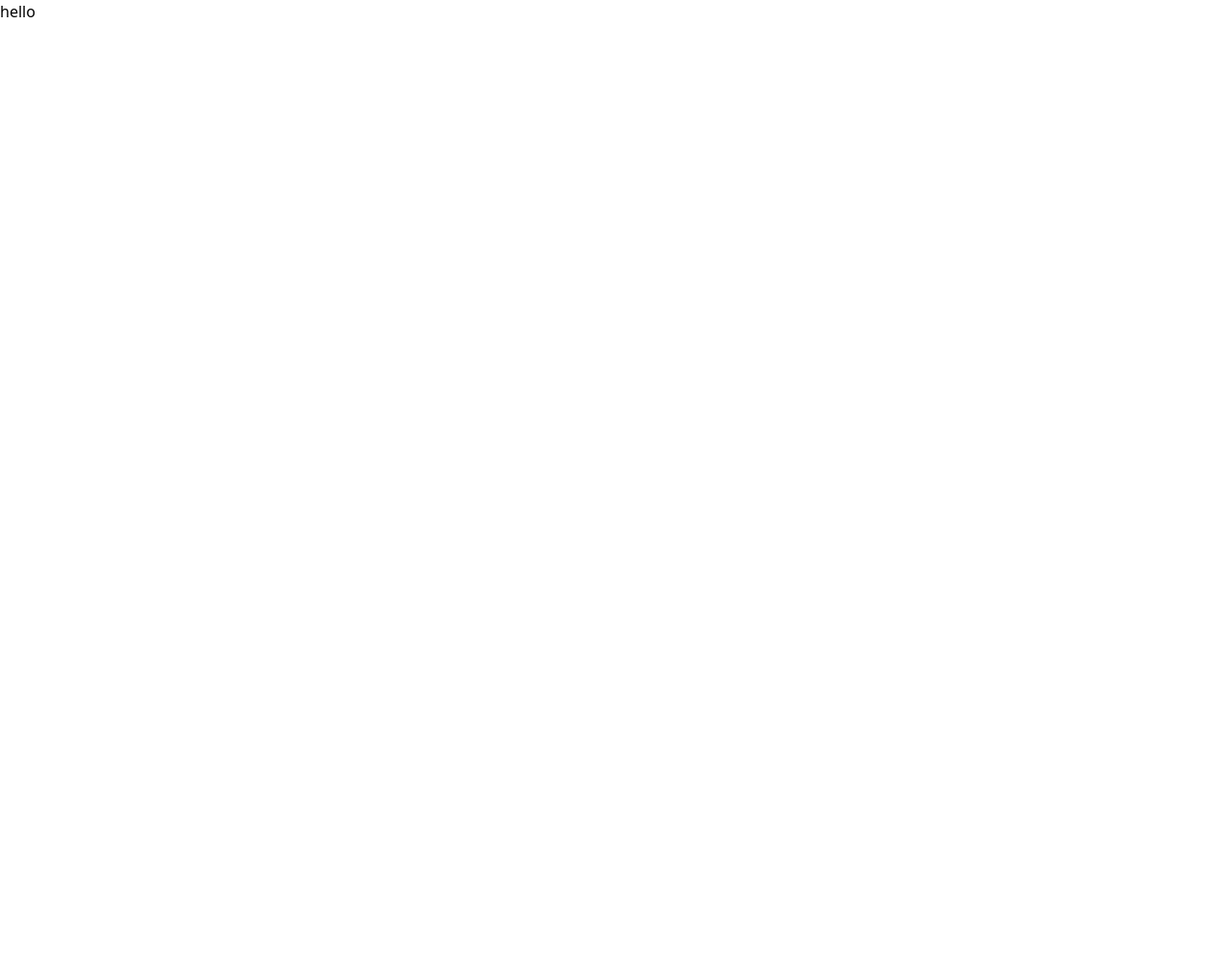
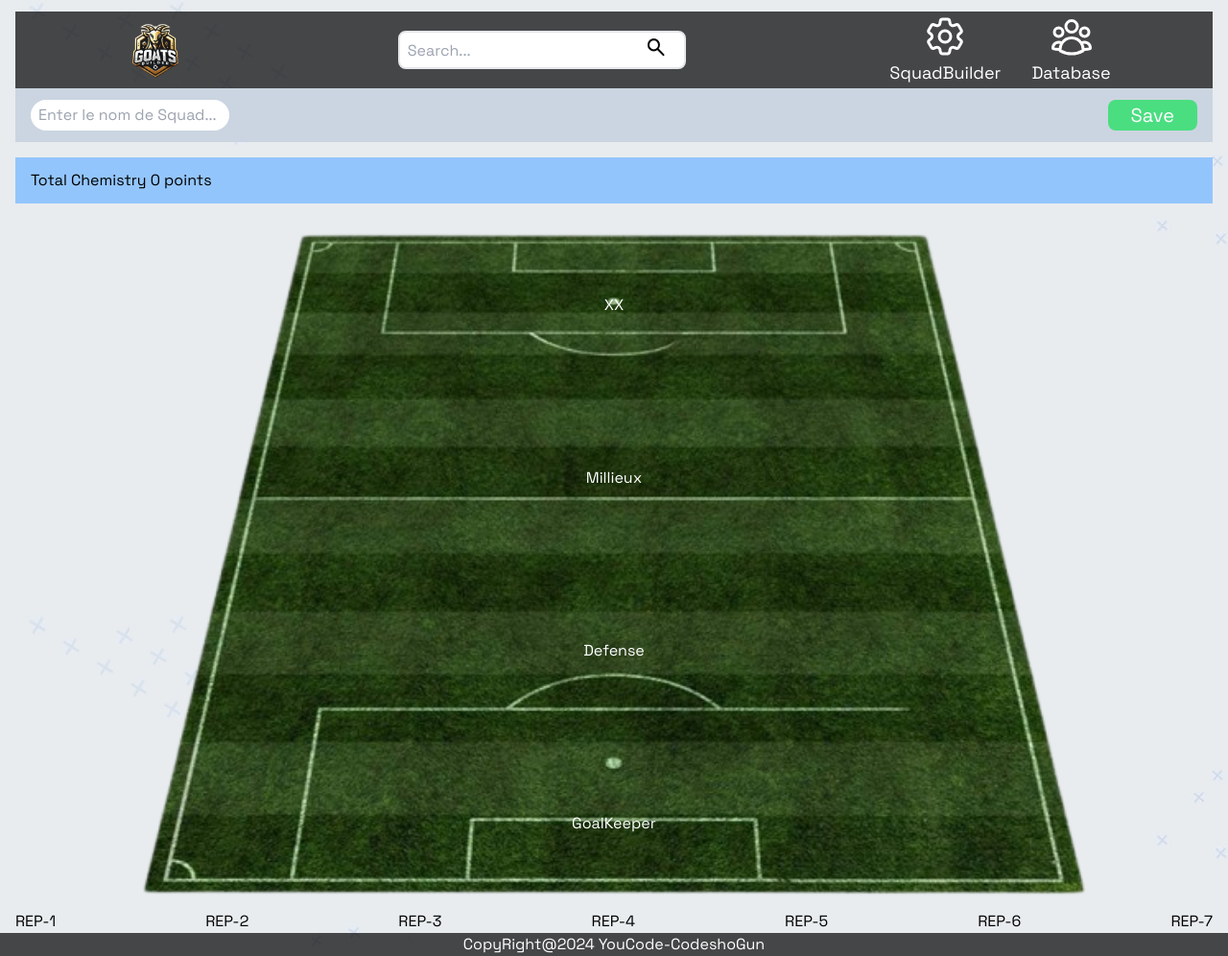
Before and after one commit to YounesBousfiha/Crois-e-I, a website: page index.html in a window 1280 px wide. Shown: the whole page at 96% size. Before the commit the page ends 800 px from the top, so only its background shows below. Drawn offline with nearby package versions, Linux system fonts and the light colour scheme; files that its build step writes are made by us from their sources.

Commit message:
Feat: (FCWA-4) integration d'un  version preliminaire de navbar et terrain et prepare l emplacement pour les replacant et le joueur de formation

```diff
--- a/index.html
+++ b/index.html
@@ -5,15 +5,81 @@
     <meta name="viewport" content="width=device-width, initial-scale=1.0">
     <title>FUT Builder</title>
     <link rel="stylesheet" href="./src/output.css">
+    <link rel="stylesheet" href="./src/style.css">
+    <link href="https://fonts.googleapis.com/css2?family=Comfortaa:wght@300..700&family=Libre+Franklin:ital,wght@0,100..900;1,100..900&family=Roboto:ital,wght@0,100;0,300;0,400;0,500;0,700;0,900;1,100;1,300;1,400;1,500;1,700;1,900&family=Space+Grotesk:wght@300..700&display=swap" rel="stylesheet">
+    <script src="https://kit.fontawesome.com/ef048e9f4f.js" crossorigin="anonymous"></script>
 </head>
 <body>
     <header>
-        <div class="container-">
-            hello
+        <div class="mx-0 px-4">
+            <nav class="flex justify-around mt-3 navbar">
+                <div class="w-20 flex items-center">
+                    <img src="./assets/images/Logo.png" alt="Logo">
+                </div>
+                <div class="flex items-center">
+                    <input id="searchBar" class="rounded-lg border-2 px-2" type="text" placeholder="Search...">
+                </div>
+                <div class="flex space-x-8 items-center">
+                    <div class="flex flex-col items-center">
+                        <svg class="w-12 hover:fill-red-700 hover:stroke-orange-500" xmlns="http://www.w3.org/2000/svg" fill="none"  viewBox="0 0 24 24" stroke-width="1.5" stroke="white" class="size-6">
+                            <path stroke-linecap="round" stroke-linejoin="round" d="M9.594 3.94c.09-.542.56-.94 1.11-.94h2.593c.55 0 1.02.398 1.11.94l.213 1.281c.063.374.313.686.645.87.074.04.147.083.22.127.325.196.72.257 1.075.124l1.217-.456a1.125 1.125 0 0 1 1.37.49l1.296 2.247a1.125 1.125 0 0 1-.26 1.431l-1.003.827c-.293.241-.438.613-.43.992a7.723 7.723 0 0 1 0 .255c-.008.378.137.75.43.991l1.004.827c.424.35.534.955.26 1.43l-1.298 2.247a1.125 1.125 0 0 1-1.369.491l-1.217-.456c-.355-.133-.75-.072-1.076.124a6.47 6.47 0 0 1-.22.128c-.331.183-.581.495-.644.869l-.213 1.281c-.09.543-.56.94-1.11.94h-2.594c-.55 0-1.019-.398-1.11-.94l-.213-1.281c-.062-.374-.312-.686-.644-.87a6.52 6.52 0 0 1-.22-.127c-.325-.196-.72-.257-1.076-.124l-1.217.456a1.125 1.125 0 0 1-1.369-.49l-1.297-2.247a1.125 1.125 0 0 1 .26-1.431l1.004-.827c.292-.24.437-.613.43-.991a6.932 6.932 0 0 1 0-.255c.007-.38-.138-.751-.43-.992l-1.004-.827a1.125 1.125 0 0 1-.26-1.43l1.297-2.247a1.125 1.125 0 0 1 1.37-.491l1.216.456c.356.133.751.072 1.076-.124.072-.044.146-.086.22-.128.332-.183.582-.495.644-.869l.214-1.28Z" />
+                            <path stroke-linecap="round" stroke-linejoin="round" d="M15 12a3 3 0 1 1-6 0 3 3 0 0 1 6 0Z" />
+                          </svg>
+                        <span class="text-lg text-white">SquadBuilder</span>
+                    </div>
+                    <div>
+                        <div class="flex flex-col items-center">
+                            <svg class="w-12" xmlns="http://www.w3.org/2000/svg" fill="none" viewBox="0 0 24 24" stroke-width="1.5" stroke="white" class="size-6">
+                                <path stroke-linecap="round" stroke-linejoin="round" d="M18 18.72a9.094 9.094 0 0 0 3.741-.479 3 3 0 0 0-4.682-2.72m.94 3.198.001.031c0 .225-.012.447-.037.666A11.944 11.944 0 0 1 12 21c-2.17 0-4.207-.576-5.963-1.584A6.062 6.062 0 0 1 6 18.719m12 0a5.971 5.971 0 0 0-.941-3.197m0 0A5.995 5.995 0 0 0 12 12.75a5.995 5.995 0 0 0-5.058 2.772m0 0a3 3 0 0 0-4.681 2.72 8.986 8.986 0 0 0 3.74.477m.94-3.197a5.971 5.971 0 0 0-.94 3.197M15 6.75a3 3 0 1 1-6 0 3 3 0 0 1 6 0Zm6 3a2.25 2.25 0 1 1-4.5 0 2.25 2.25 0 0 1 4.5 0Zm-13.5 0a2.25 2.25 0 1 1-4.5 0 2.25 2.25 0 0 1 4.5 0Z" />
+                            </svg>
+                            <span class="text-lg text-white">Database</span>
+                        </div>
+                    </div>
+                </div>
+            </nav>
         </div>
     </header>
-    <section></section>
-    <footer></footer>
+
+    <section>
+        <div class="mx-0 px-4 space-y-4">
+
+            <div class="bg-slate-300 px-4 py-3 flex justify-between">
+                <input class="px-2 py-1 rounded-2xl" type="text" placeholder="Enter le nom de Squad...">
+                <button class="bg-green-400 text-white text-xl px-6 rounded-lg">
+                    Save
+                </button>
+            </div>
+
+            <div class="bg-blue-300 px-4 py-3">
+                <span>Total Chemistry 0 points</span>
+            </div>
+
+            <div id="terrain" class="flex flex-col items-center justify-around text-white">
+                <div class="flex">
+                    <div class="attack">X</div>
+                    <div class="attack">X</div>
+                </div>
+                <div>Millieux</div>
+                <div>Defense</div>
+                <div>GoalKeeper</div>
+            </div>
+        </div>
+    </section>
+
+    <section>
+        <div class="px-4 flex justify-between">
+            <div>REP-1</div>
+            <div>REP-2</div>
+            <div>REP-3</div>
+            <div>REP-4</div>
+            <div>REP-5</div>
+            <div>REP-6</div>
+            <div>REP-7</div>
+        </div>
+    </section>
+    <footer class="flex justify-center navbar text-white">
+       CopyRight@2024 YouCode-CodeshoGun
+    </footer>
     <script src="/js/main.js"></script>
 </body>
 </html>
--- /dev/null
+++ b/pages/database.html
@@ -0,0 +1,11 @@
+<!DOCTYPE html>
+<html lang="en">
+<head>
+    <meta charset="UTF-8">
+    <meta name="viewport" content="width=device-width, initial-scale=1.0">
+    <title>Database Page</title>
+</head>
+<body>
+
+</body>
+</html>
--- /dev/null
+++ b/src/style.css
@@ -0,0 +1,29 @@
+body {
+    background-image: url('../assets/images/background.jpg');
+}
+
+.navbar {
+    background-color: rgba(0, 0, 0, 0.7);
+}
+
+#searchBar {
+    background-image: url('../assets/icons/search.png');
+    background-repeat: no-repeat;
+    background-position-x:  95%;
+    background-position-y: 50%;
+    width: 300px;
+    height: 40px;
+}
+
+#terrain {
+    background-image: url('../assets/images/terrain-removebg-preview.png');
+    background-size: contain;
+    background-position: center;
+    background-repeat: no-repeat;
+    height: 45rem;
+}
+
+.attack {
+    background-image: url('../assets/images/card.png');
+    background-repeat: no-repeat;
+}
--- a/tailwind.config.js
+++ b/tailwind.config.js
@@ -1,8 +1,15 @@
 /** @type {import('tailwindcss').Config} */
 module.exports = {
-  content: ["./index.html", "./js/*.js"],
+  content: ["./index.html", "./pages/*.html" ,"./js/*.js"],
   theme: {
-    extend: {},
+    extend: {
+      fontFamily: {
+        'sans': ['Space Grotesk', 'sans-serif']
+      }
+    },
+    backgroundPosition: {
+      'center-right': 'right top 3px',
+    }
   },
   plugins: [],
 }
```
Also changed, not shown: assets/icons/group.svg (added), assets/icons/search.png (added), assets/icons/setting.svg (added), assets/images/Logo.png (added), assets/images/background.jpg (added), assets/images/card.png (added), assets/images/cards_bg_e_1_12_0.png (added), assets/images/terrain-removebg-preview.png (added), assets/images/terrain.png (added).
